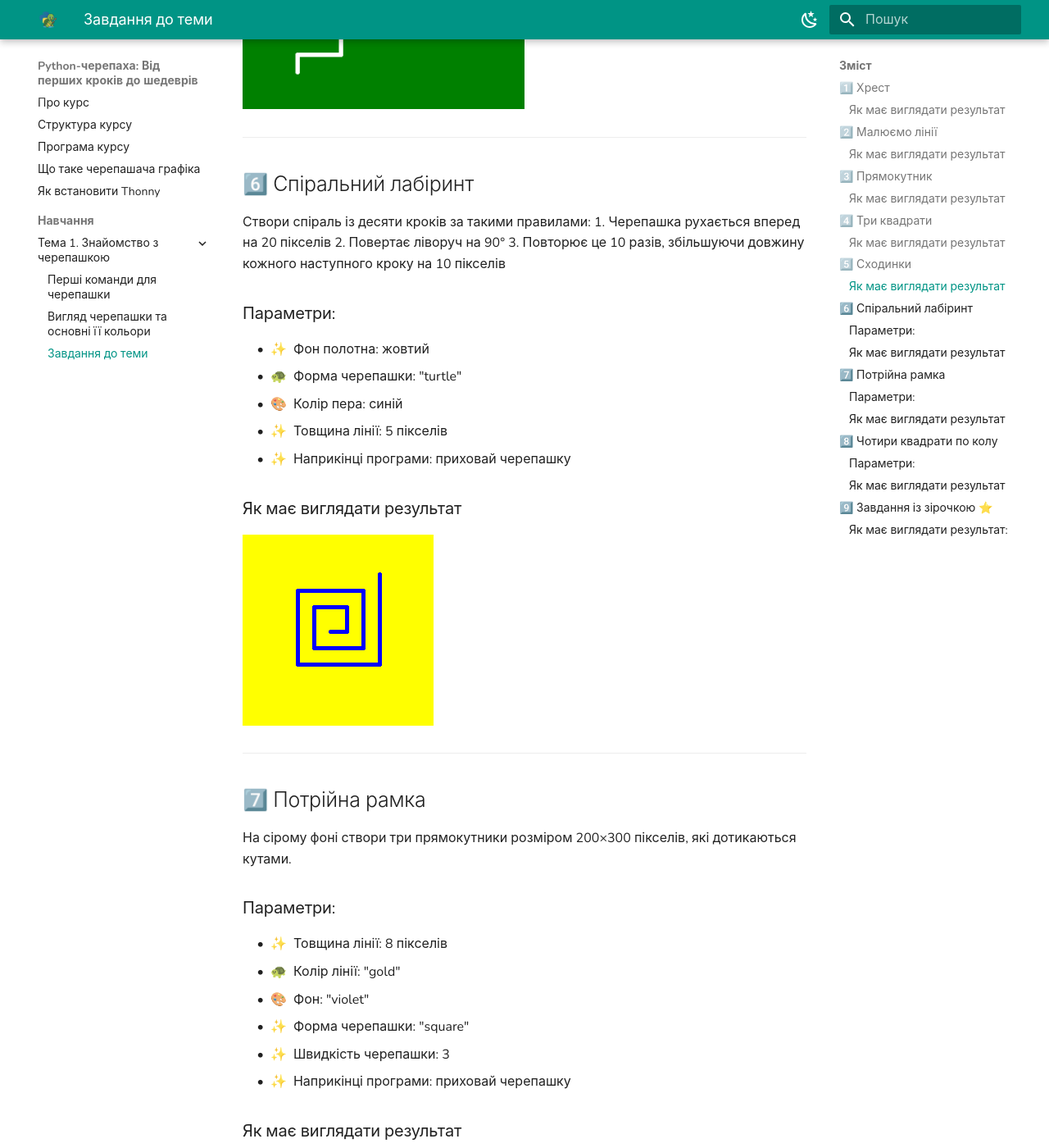
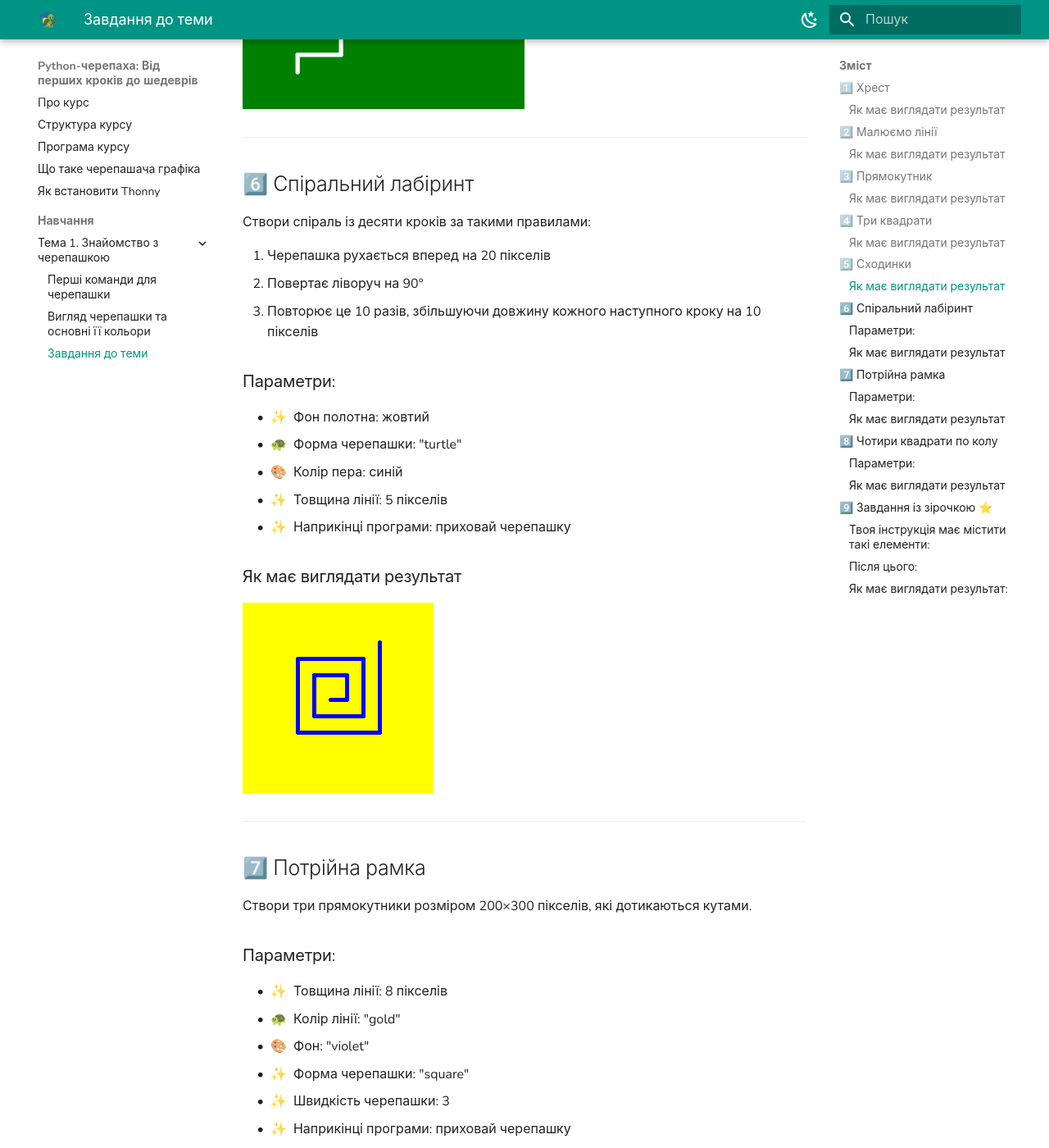
Before and after one commit to Andriy-Melya/Python-turtle_course, an MkDocs documentation site: the page built from docs/lessons/task_1-2.md, in a window 1280 px wide and 1400 px high, scrolled down 2753 px. Shown: the whole window at 82% size. Built offline with MkDocs 1.6.1 and Material for MkDocs 9.7.7, drawn with Linux system fonts in a browser that asks for light colours; some of the changed text lies outside the part shown.

Commit message:
task - finish++9re

```diff
--- a/docs/lessons/task_1-2.md
+++ b/docs/lessons/task_1-2.md
@@ -64,8 +64,9 @@
 
 ## 6️⃣ Спіральний лабіринт
 Створи спіраль із десяти кроків за такими правилами:
+
 1. Черепашка рухається вперед на 20 пікселів
-2.  Повертає ліворуч на 90°
+2. Повертає ліворуч на 90°
 3. Повторює це 10 разів, збільшуючи довжину кожного наступного кроку на 10 пікселів
 
 ### Параметри:
@@ -82,7 +83,7 @@
 ---
 
 ## 7️⃣ Потрійна рамка
-На сірому фоні створи три прямокутники розміром 200×300 пікселів, які дотикаються кутами.
+Створи три прямокутники розміром 200×300 пікселів, які дотикаються кутами.
 
 ### Параметри:
 - Товщина лінії: 8 пікселів
@@ -119,7 +119,7 @@
 
 Придумай **свій власний малюнок** і опиши коротку інструкцію для його створення (послідовність дій для черепашки).
 
-**Твоя інструкція має містити такі елементи:**
+#### **Твоя інструкція має містити такі елементи:**
 - **Фон малюнку**
 - **Колір лінії**
 - **Товщина лінії**
@@ -127,7 +127,7 @@
 - **вигляд черепашки та її швидкість**
 - ...
 
-**Після цього:**
+#### **Після цього:**
 1. Створи програму для свого малюнка.
 2. Збережи файл програми (наприклад, `my_art.py`).
 3. Відправ на перевірку свою програму разом з описом програми у Classroom.
```
Also changed, not shown: other parts of docs/lessons/task_1-2.md (+0 -1 lines).
